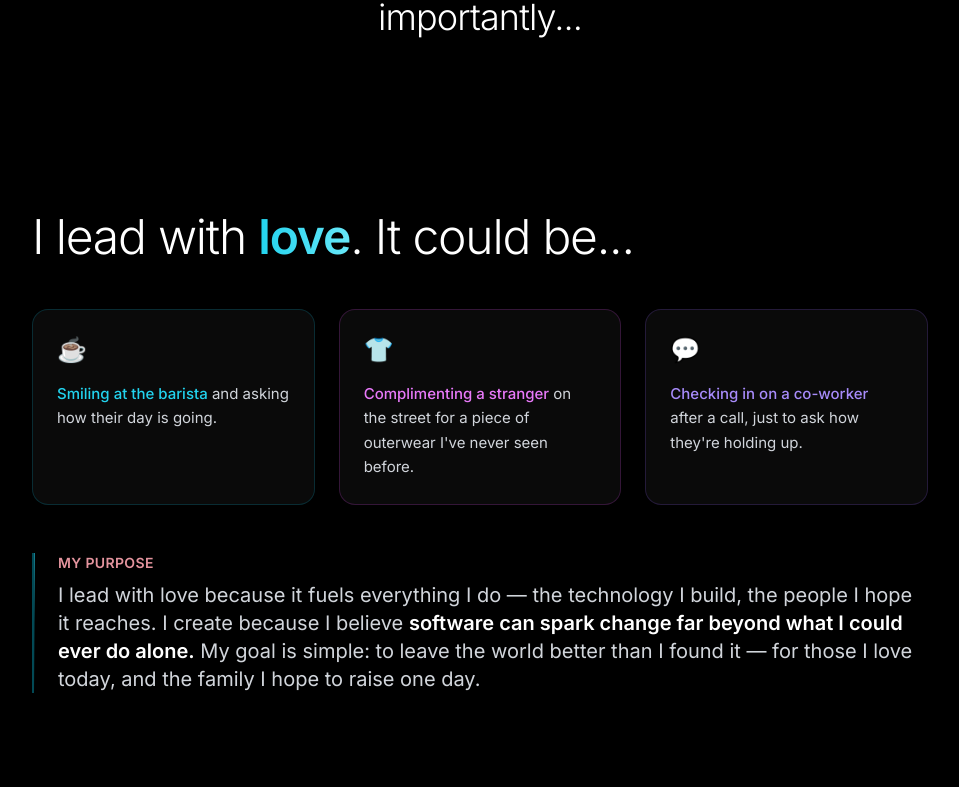
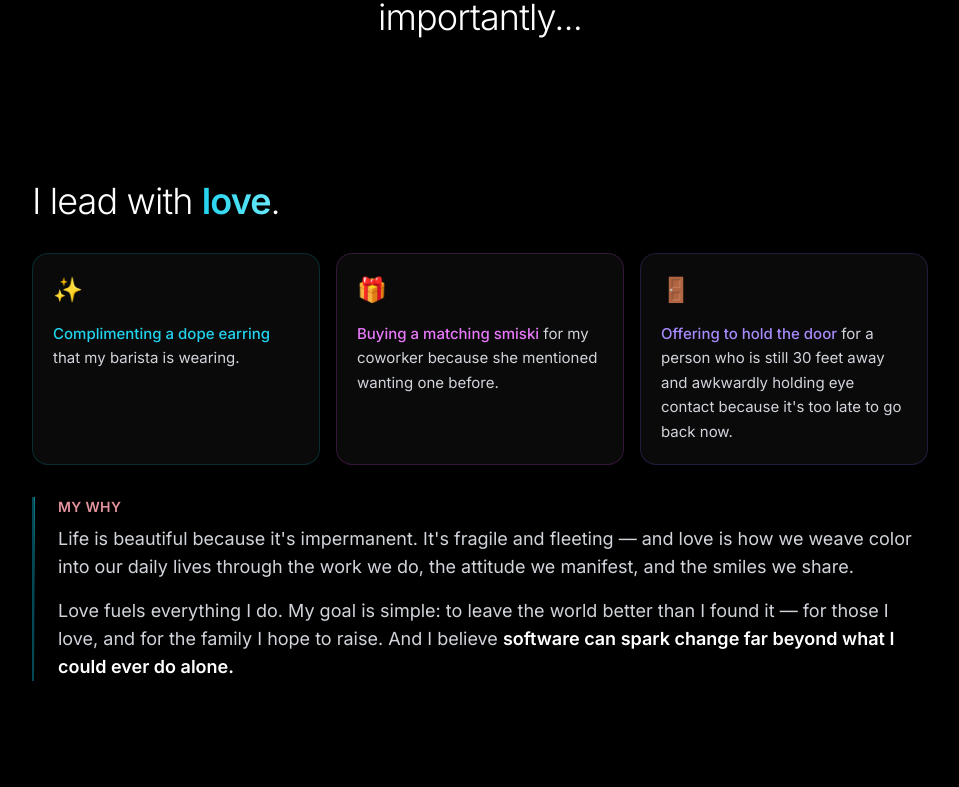
Before and after one commit to Martinlacsamana/personal-website-v2, a Next.js app: page /background in a window 1280 px wide. Shown: the part 1033-1820 px from the top of the page, without its empty margins (160-1119 px from the left). Built offline with nearby package versions, Linux system fonts and the light colour scheme.

Commit message:
refactor: refine LeadingWithLove cards and MyRoots copy with updated examples and tighter spacing
Made-with: Cursor

```diff
--- a/components/Background/LeadingWithLove.tsx
+++ b/components/Background/LeadingWithLove.tsx
@@ -4,9 +4,9 @@ import { motion } from "framer-motion"
 
 const cards = [
   {
-    emoji: "☕",
-    highlight: "Smiling at the barista",
-    text: "and asking how their day is going.",
+    emoji: "✨",
+    highlight: "Complimenting a dope earring",
+    text: "that my barista is wearing.",
     color: "cyan",
     glowRgb: "92, 195, 250",
     highlightClass: "text-cyan-400",
@@ -14,9 +14,9 @@ const cards = [
     bgGradient: "from-cyan-500/10",
   },
   {
-    emoji: "👕",
-    highlight: "Complimenting a stranger",
-    text: "on the street for a piece of outerwear I've never seen before.",
+    emoji: "🎁",
+    highlight: "Buying a matching smiski",
+    text: "for my coworker because she mentioned wanting one before.",
     color: "pink",
     glowRgb: "250, 117, 248",
     highlightClass: "text-fuchsia-400",
@@ -24,9 +24,9 @@ const cards = [
     bgGradient: "from-fuchsia-500/10",
   },
   {
-    emoji: "💬",
-    highlight: "Checking in on a co-worker",
-    text: "after a call, just to ask how they're holding up.",
+    emoji: "🚪",
+    highlight: "Offering to hold the door",
+    text: "for a person who is still 30 feet away and awkwardly holding eye contact because it's too late to go back now.",
     color: "purple",
     glowRgb: "158, 110, 230",
     highlightClass: "text-violet-400",
@@ -37,21 +37,21 @@ const cards = [
 
 const LeadingWithLove = () => {
   return (
-    <div className="flex flex-col items-center justify-center w-full py-24 px-4 bg-black">
-      <div className="w-full max-w-4xl mx-auto flex flex-col space-y-12">
+    <div className="flex flex-col items-center justify-center w-full py-16 px-4 bg-black">
+      <div className="w-full max-w-4xl mx-auto flex flex-col space-y-8">
         <motion.h2
           initial={{ opacity: 0, y: 30 }}
           whileInView={{ opacity: 1, y: 0 }}
           viewport={{ once: true, margin: "-80px" }}
           transition={{ duration: 0.7, ease: "easeOut" }}
-          className="text-3xl md:text-5xl font-light tracking-tight"
+          className="text-2xl md:text-4xl font-light tracking-tight"
         >
           <span className="text-white">I lead with </span>
           <span className="bg-gradient-to-r from-cyan-400 to-cyan-300 bg-clip-text text-transparent font-semibold">love</span>
-          <span className="text-white">. It could be...</span>
+          <span className="text-white">.</span>
         </motion.h2>
 
-        <div className="grid grid-cols-1 md:grid-cols-3 gap-6">
+        <div className="grid grid-cols-1 md:grid-cols-3 gap-4">
           {cards.map((card, i) => (
             <motion.div
               key={card.color}
@@ -63,7 +63,7 @@ const LeadingWithLove = () => {
                 y: -6,
                 boxShadow: `0 20px 40px -12px rgba(${card.glowRgb}, 0.25)`,
               }}
-              className={`relative rounded-2xl p-6 backdrop-blur-md bg-white/[0.04] border ${card.borderClass} overflow-hidden group transition-colors duration-300`}
+              className={`relative rounded-2xl p-5 backdrop-blur-md bg-white/[0.04] border ${card.borderClass} overflow-hidden group transition-colors duration-300`}
             >
               <div className={`absolute inset-0 bg-gradient-to-br ${card.bgGradient} to-transparent opacity-0 group-hover:opacity-100 transition-opacity duration-500 pointer-events-none`} />
 
@@ -86,11 +86,12 @@ const LeadingWithLove = () => {
           className="relative pl-6 border-l-2 border-cyan-500/40"
         >
           <div className="absolute left-0 top-0 bottom-0 w-px bg-gradient-to-b from-cyan-400/60 via-cyan-500/20 to-transparent" />
-          <p className="text-gray-300 text-lg md:text-xl leading-relaxed">
-            <span className="font-semibold uppercase tracking-wide text-sm text-rose-300/90 block mb-2">My purpose</span>
-            I lead with love because it fuels everything I do — the technology I build, the people I hope it reaches.
-            I create because I believe <span className="text-white font-semibold">software can spark change far beyond what I could ever do alone.</span>{" "}
-            My goal is simple: to leave the world better than I found it — for those I love today, and the family I hope to raise one day.
+          <p className="text-gray-300 text-base md:text-lg leading-relaxed">
+            <span className="font-semibold uppercase tracking-wide text-sm text-rose-300/90 block mb-2">My why</span>
+            Life is beautiful because it's impermanent. It's fragile and fleeting — and love is how we weave color into our daily lives through the work we do, the attitude we manifest, and the smiles we share.
+          </p>
+          <p className="text-gray-300 text-base md:text-lg leading-relaxed mt-4">
+            Love fuels everything I do. My goal is simple: to leave the world better than I found it — for those I love, and for the family I hope to raise. And I believe <span className="text-white font-semibold">software can spark change far beyond what I could ever do alone.</span>
           </p>
         </motion.div>
       </div>
--- a/components/Background/MyRoots.tsx
+++ b/components/Background/MyRoots.tsx
@@ -27,7 +27,7 @@ const MyRoots = () => {
             <p className="text-gray-300 text-lg leading-relaxed">
               They've taught me many things -- but what stayed with me most is ambition rooted in kindness. Love your family. Love your friends. Love what you do.{" "}
               <span className="text-white font-bold">And when you feel lost, lead with love.</span>{" "}
-              Let it guide you through hard work, passion, and pain. Be the kind of person younger Martin would look up to.
+              Let it guide you through hard work, passion, and pain. Above all, be the kind of person younger Martin would look up to.
             </p>
           </motion.div>
 
```
